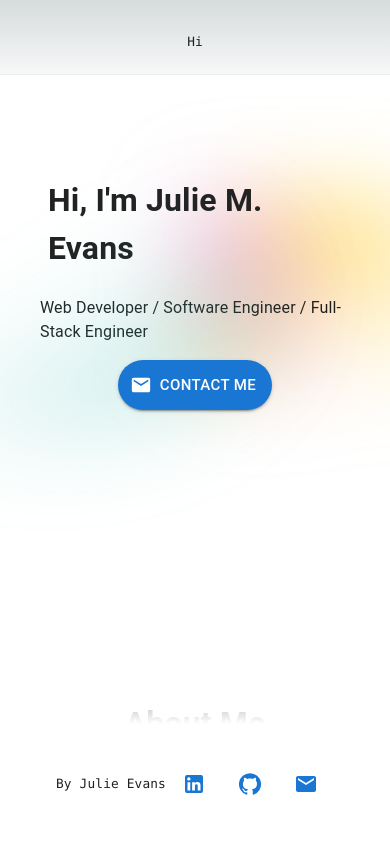
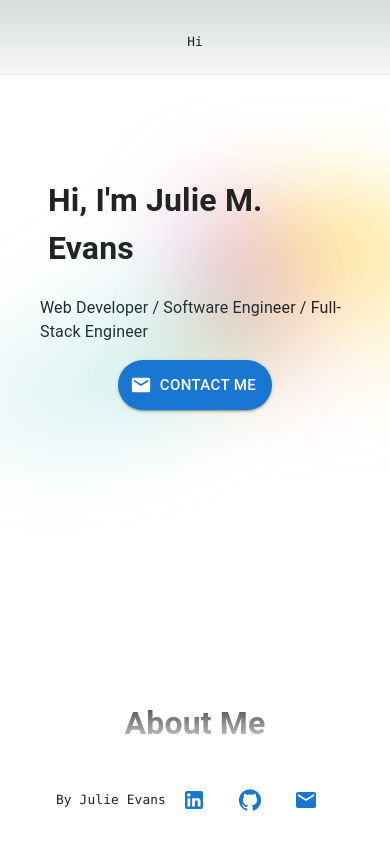
Before and after one commit to mailauki/portfolio-next, a Next.js app: page / in a window 390 px wide. Shown: the top 844 px of the page. Built offline with nearby package versions, Linux system fonts and the light colour scheme.

Commit message:
Update style to footer

```diff
--- a/styles/Home.module.css
+++ b/styles/Home.module.css
@@ -243,8 +243,8 @@
   .description .footer {
     align-items: flex-end;
     inset: auto 0 0;
-    padding: 2rem;
-    height: 200px;
+    padding: 1rem;
+    height: 150px;
     background: linear-gradient(
       to bottom,
       transparent 0%,
```
